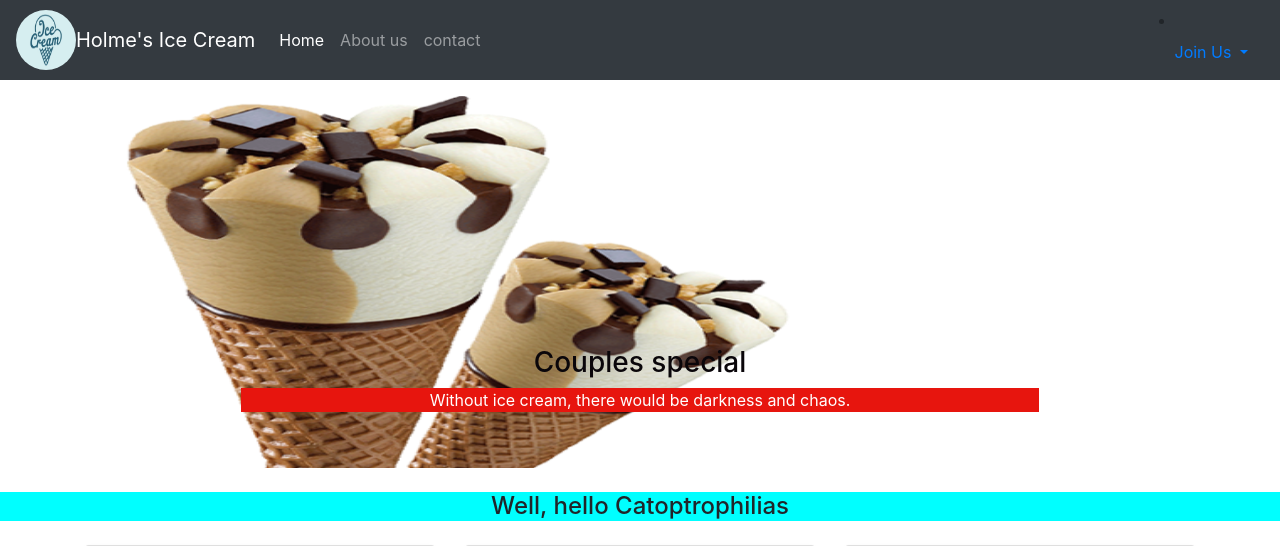
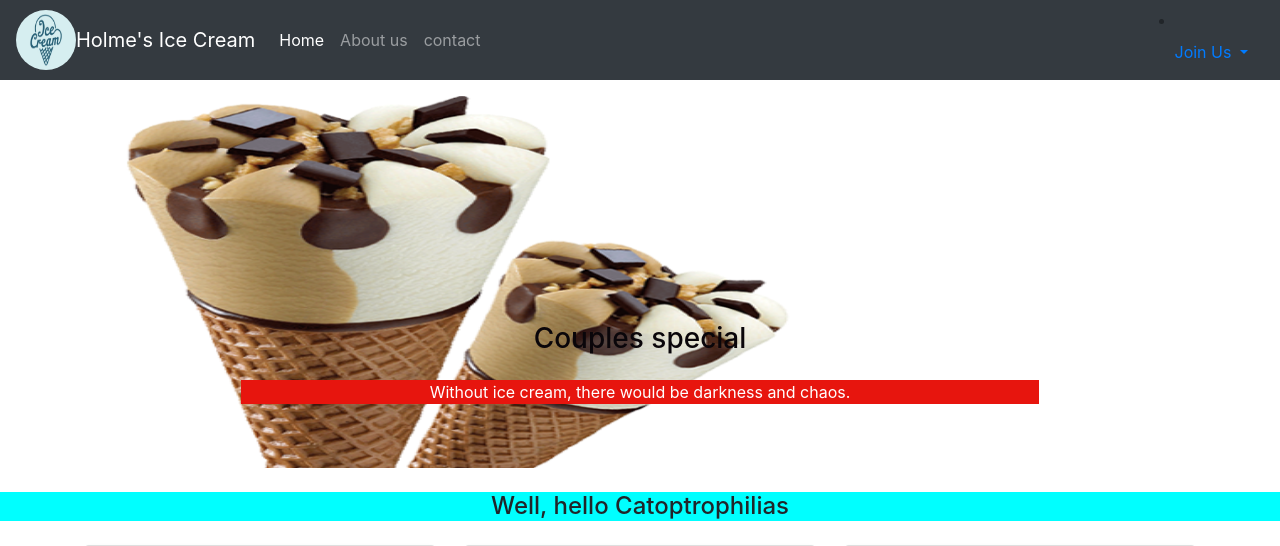
Before and after one commit to Teknath-jha/Ice-Cream-SHop, a Django app: page / in a window 1280 px wide. Shown: the top 546 px of the page. Run offline with Django 3.2, Linux system fonts and the light colour scheme; some libraries are stand-ins or nearby versions.

Commit message:
Update index.html
header|updated

```diff
--- a/templates/index.html
+++ b/templates/index.html
@@ -15,7 +15,7 @@
           <img src="/static/img/7.png" class="d-block w-100" alt="..." height=400px>
           <div class="carousel-caption d-none d-md-block">
             <h3 style="color:rgb(10, 6, 10)">Couples special</h3>
-            <p style="background-color:rgb(231, 21, 14)">Without ice cream, there would be darkness and chaos.</p>
+            <p class="my-4" style="background-color:rgb(231, 21, 14)">Without ice cream, there would be darkness and chaos.</p>
           </div>
         </div>
 
@@ -23,7 +23,7 @@
           <img src="/static/img/5.png" class="d-block w-100" alt="..." height=400px>
           <div class="carousel-caption d-none d-md-block">
             <h3 style="color:rgb(10, 6, 10)">Creamy for all</h3>
-            <p style="background-color:rgb(238, 38, 24)"> Life is like an ice cream, enjoy it before it melts.</p>
+            <p   class="my-4" style="background-color:rgb(238, 38, 24)"> Life is like an ice cream, enjoy it before it melts.</p>
           </div>
         </div>
         <div class="carousel-item">
```
